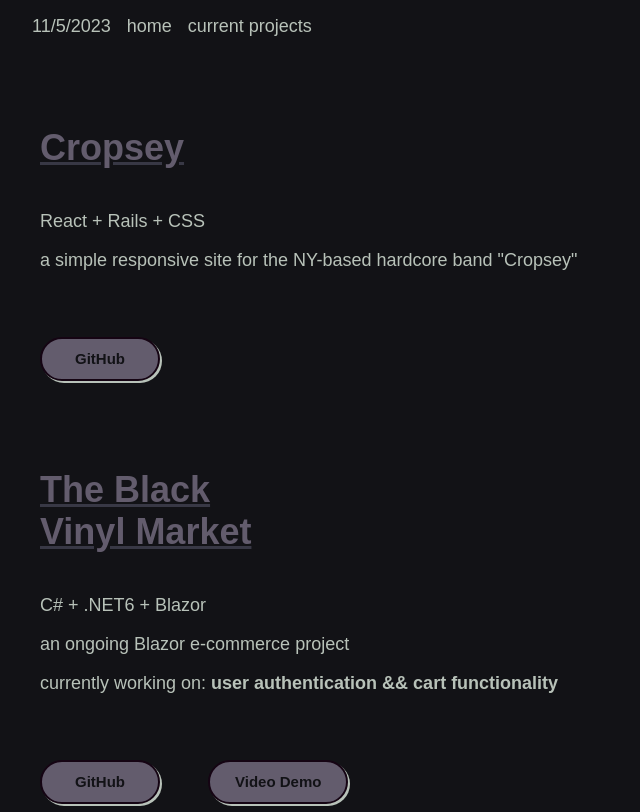
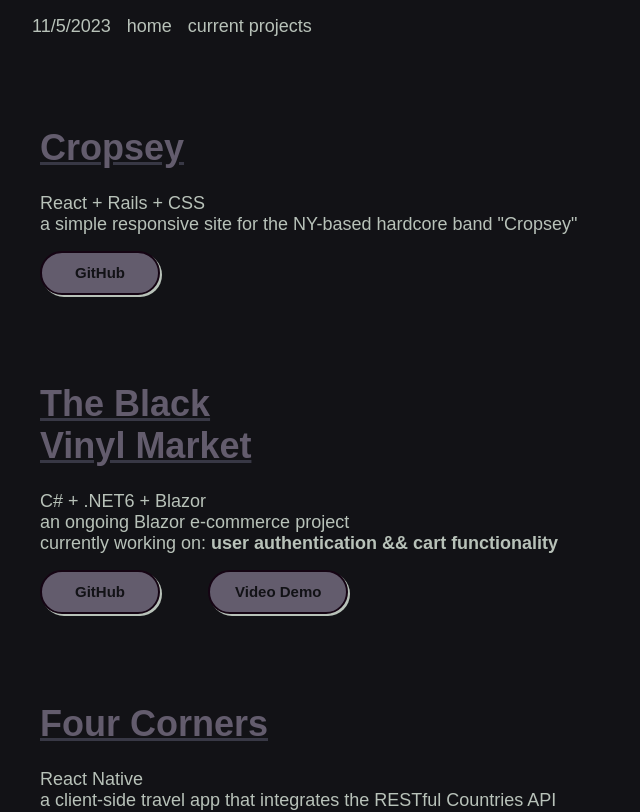
Before and after one commit to dreadnought-admin/portfolio, a React (Vite) app: page /showcase in a window 1280 px wide. Shown: the top 812 px of the page, without its empty margins (0-640 px from the left). Built offline with nearby package versions, Linux system fonts and the light colour scheme; a web font is replaced by a local one.

Commit message:
Reformats a bit of the showcase page

```diff
--- a/src/index.css
+++ b/src/index.css
@@ -286,6 +286,11 @@ hr {
   border: 1px red solid;
 }
 
+.showcase-text > section > p {
+  padding: 0;
+  margin: 0;
+}
+
 
 
 /* resume button */
@@ -307,7 +312,7 @@ hr {
   text-align: center;
   text-decoration: none;
   user-select: none;
-  margin-top: 3rem;
+  margin-top: 1rem;
   -webkit-user-select: none;
   touch-action: manipulation;
 }
--- a/src/main.jsx
+++ b/src/main.jsx
@@ -5,9 +5,7 @@ import './index.css'
 import { BrowserRouter as Router } from 'react-router-dom'
 
 ReactDOM.createRoot(document.getElementById('root')).render(
-    <React.StrictMode>
       <Router>
         <App />
       </Router>
-    </React.StrictMode>,
 )
```
Also changed, not shown: 1 other file (tests, documents, lock files or other folders).
